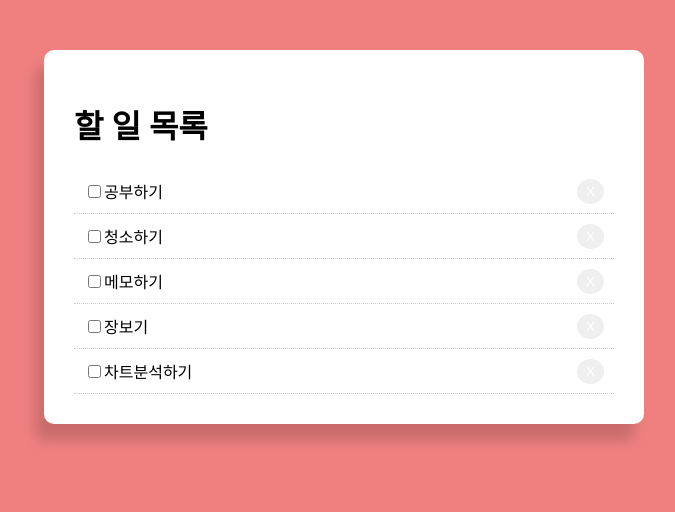
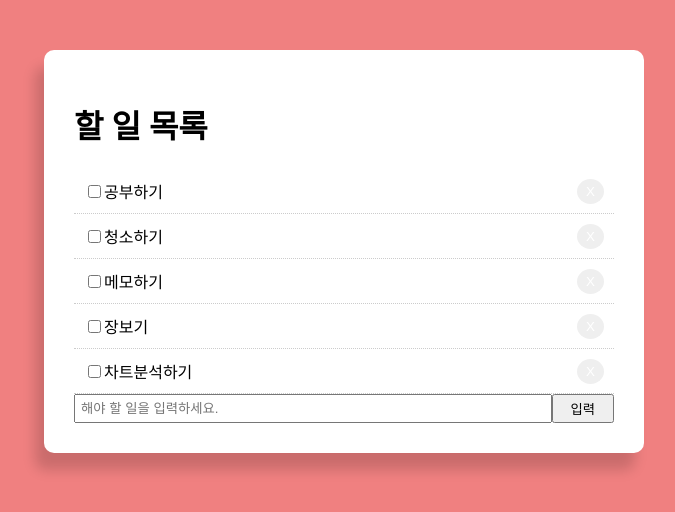
Before and after one commit to jiniiy/react-todo-app, a React (Create React App) app: page / in a window 1280 px wide. Shown: the top 512 px of the page, without its empty margins (296-971 px from the left). Built offline with nearby package versions, Linux system fonts and the light colour scheme.

Commit message:
input formList submit function

```diff
--- a/src/App.js
+++ b/src/App.js
@@ -30,10 +30,9 @@
       title:"차트분석하기",
       completed:false,
     },
-  ]
-
-
-  }
+  ],
+  value: ""
+};
 
   btnStyle = {
     color: "#fff",
@@ -59,6 +58,29 @@
     this.setState({ todoData: newTodoData })
   }
 
+  handleChange = (e) => {
+    console.log('e',e.target.value);
+    this.setState({ value: e.target.value});
+  }
+
+  handSubmit = (e) => {
+    //form 안에 input을 전송할 때 페이지 리로드 되는 걸 막아줌.
+    e.preventDefault();
+
+    //새로운 할 일 데이터
+    let newTodo = {
+      id:Date.now(),
+      title:this.state.value,
+      completed: false,
+
+    };
+
+    //본래 존재하던 할 일에 새로운 할 일 더해주기 업데이트 개념.
+    this.setState({ todoData: [...this.state.todoData, newTodo] });
+
+
+  }
+
   render(){
     return(
       <div className="container">
@@ -71,10 +93,33 @@
           <div style={this.getStyle()} key={data.id} >
             <input type="checkbox" defaultChecked={false} />
               {data.title}
-            <button style={this.btnStyle} onClick={() => this.handleClick(data.id)}>X</button>
+            <button style={this.btnStyle} onClick={() => this.handleClick(data.id)}
+            >
+              X
+            </button>
           </div>
+        ))}
 
-        ))}
+            <form style={{display:'flex'}} onSubmit={this.handSubmit}>
+              <input
+                type="text"
+                name="value"
+                style={{ flex: '10', padding: '5px'}}
+                placeholder= "해야 할 일을 입력하세요."
+                value= {this.state.value}     //state관리할 부분
+                onChange={this.handleChange}
+
+              />
+              <input
+                type="submit"
+                value="입력"
+                className="btn"
+                style={{flex:'1'}}
+              />
+
+
+            </form>
+
         </div>
       </div>
     )
```
